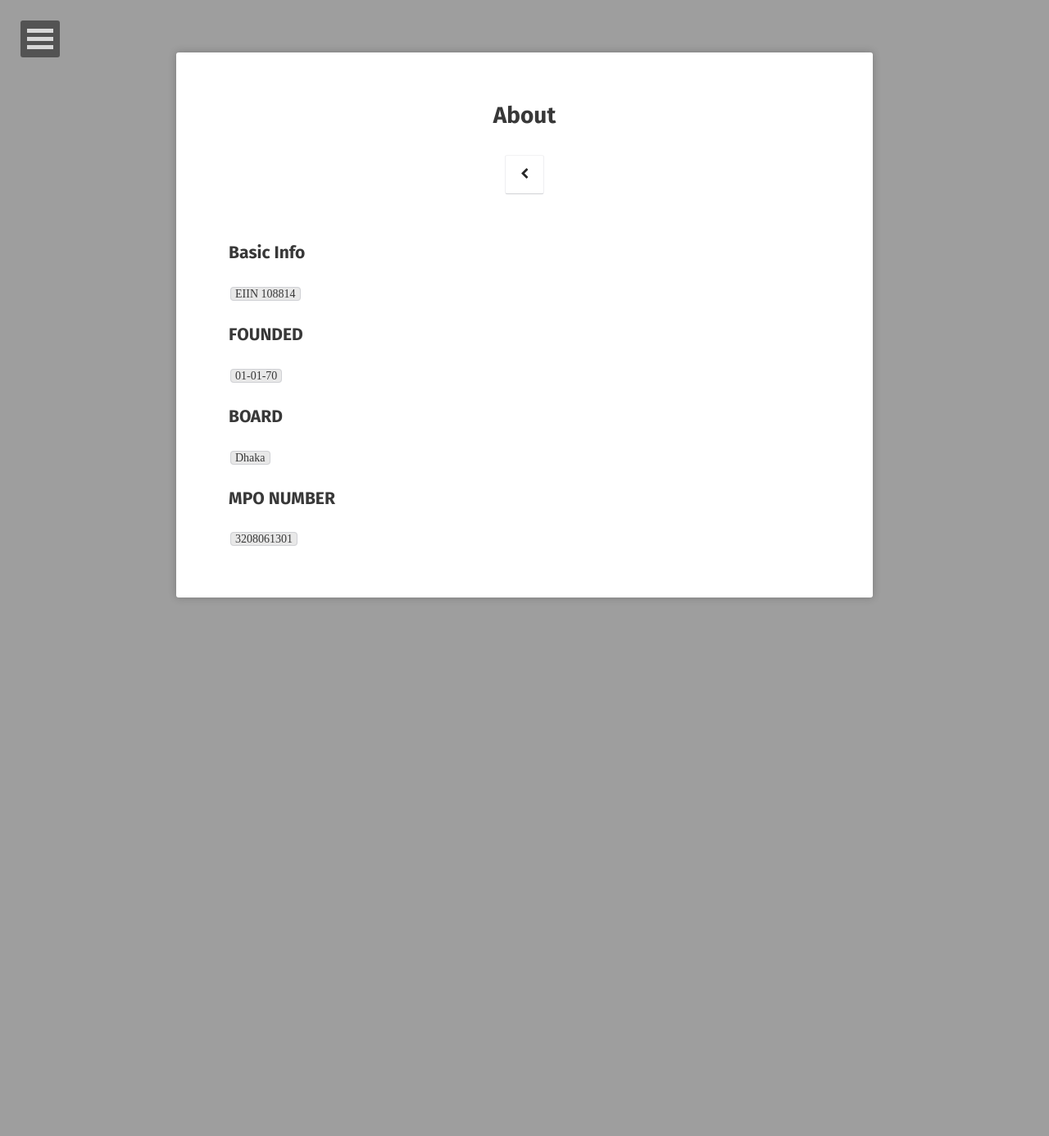
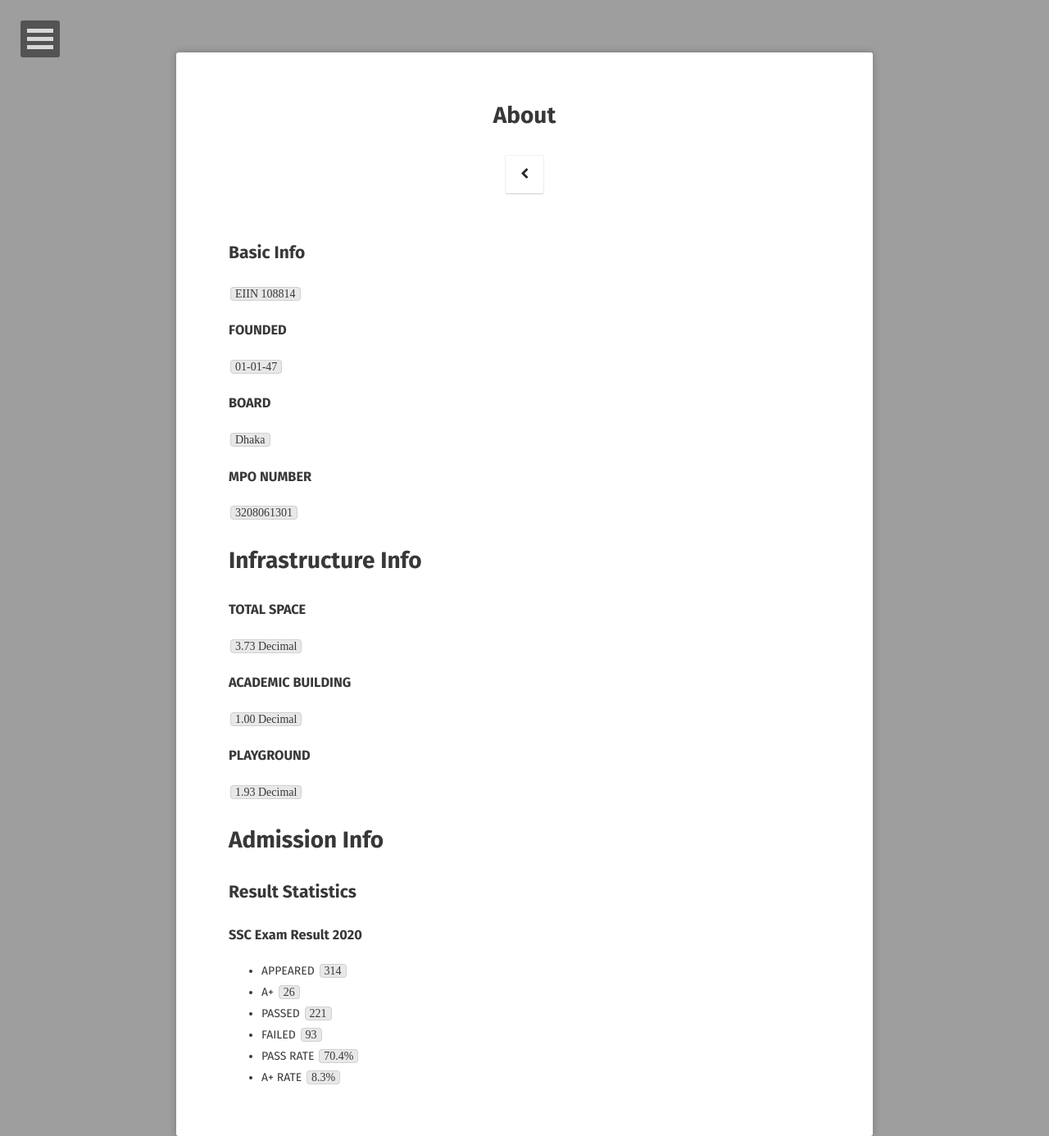
Before and after one commit to sohelkhanzz/mphs-edu.github.io, a Jekyll site: the page built from about/index.md, in a window 1280 px wide. Shown: the whole page at 82% size. Built offline with Jekyll 4.4.1, drawn with Linux system fonts in a browser that asks for light colours; nearby versions of some CDN libraries; some web fonts are replaced; a style sheet for code colours, icons or effects is not loaded; before the commit the page ends 964 px from its top, so only the background shows below that.

Commit message:
Update index.md

````diff
--- a/about/index.md
+++ b/about/index.md
@@ -8,10 +8,39 @@ comments: false
 
 
 ## Basic Info
+
 ``` EIIN 108814 ```
-## FOUNDED
-``` 01-01-70 ```
-## BOARD
+
+### FOUNDED
+``` 01-01-47 ```
+
+### BOARD
 ``` Dhaka ```
-## MPO NUMBER
+
+### MPO NUMBER
 ``` 3208061301 ```
+
+
+# Infrastructure Info
+
+### TOTAL SPACE
+``` 3.73 Decimal ```
+
+### ACADEMIC BUILDING
+``` 1.00 Decimal ```
+
+### PLAYGROUND
+``` 1.93 Decimal ```
+
+
+# Admission Info
+
+## Result Statistics
+
+### SSC Exam Result 2020
+- APPEARED	``` 314	```
+- A+	         ``` 26 ```
+- PASSED	        ``` 221 ```
+- FAILED	         ``` 93 ```
+- PASS RATE	``` 70.4% ```
+- A+ RATE	         ``` 8.3% ```
````
